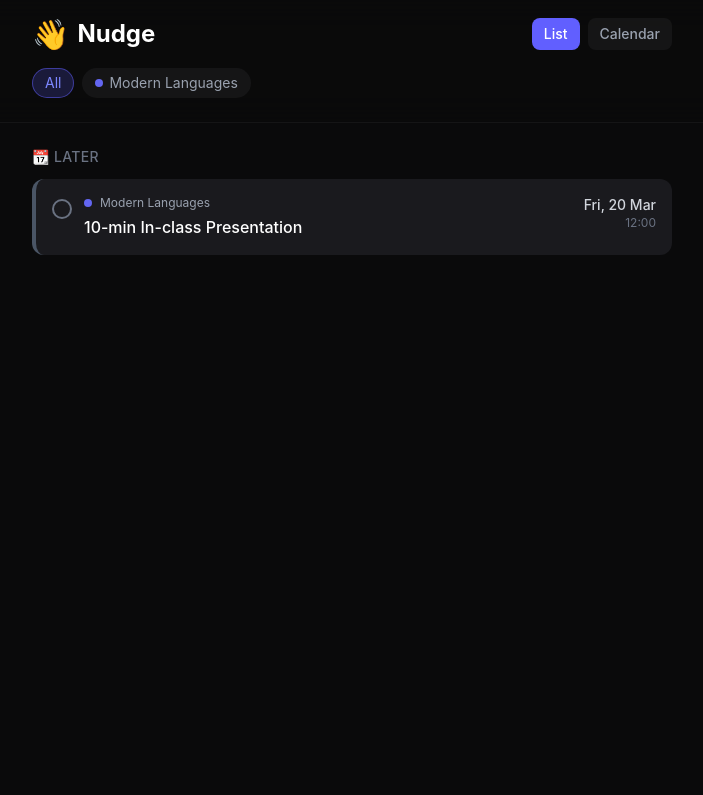
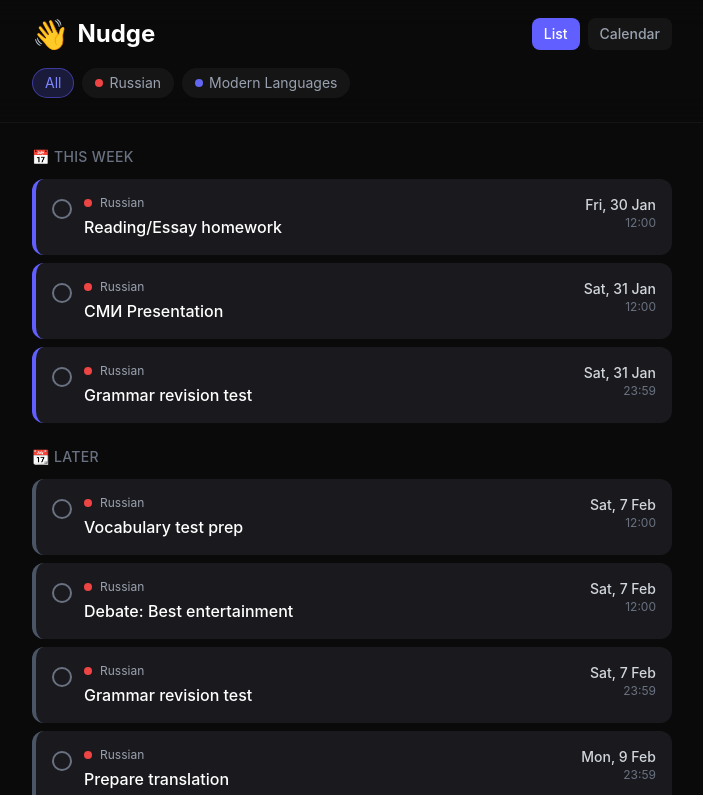
Before and after one commit to noahtlawrence-dev/nudge, a React (Vite) app: page / in a window 1280 px wide. Shown: the top 795 px of the page, without its empty margins (288-991 px from the left). Built offline with nearby package versions, Linux system fonts and the light colour scheme.

Commit message:
Add Russian homework assignments from syllabus

```diff
--- a/src/App.jsx
+++ b/src/App.jsx
@@ -1,9 +1,85 @@
 import { useState, useEffect } from 'react'
 
-// Noah's assignments - will be fetched from calendar later
+// Noah's assignments - synced from Blackboard calendar + manual adds
 const initialAssignments = [
+  // Week 14 - This week (Jan 27 - Feb 2)
   {
     id: 1,
+    title: "СМИ Presentation",
+    subject: "Russian",
+    dueDate: "2026-01-31T12:00:00",
+    description: "Oral presentation on СМИ (media)",
+    completed: false
+  },
+  {
+    id: 2,
+    title: "Grammar revision test",
+    subject: "Russian",
+    dueDate: "2026-01-31T23:59:00",
+    description: "Revise то что; все что; тот кто; те кто; все кто. Complete exercises and upload to Bb Discussion forum.",
+    completed: false
+  },
+  {
+    id: 3,
+    title: "Reading/Essay homework",
+    subject: "Russian",
+    dueDate: "2026-01-30T12:00:00",
+    description: "Check 'Homework for after Christmas' in Read/Essay Folder / Weeks 13-23",
+    completed: false
+  },
+  // Week 15 (Feb 3-9)
+  {
+    id: 4,
+    title: "Vocabulary test prep",
+    subject: "Russian",
+    dueDate: "2026-02-07T12:00:00",
+    description: "Learn vocabulary p. 32 of handbook. Read phrases p. 31. Do exercises p. 33.",
+    completed: false
+  },
+  {
+    id: 5,
+    title: "Debate: Best entertainment",
+    subject: "Russian",
+    dueDate: "2026-02-07T12:00:00",
+    description: "Prepare for debate about best type of entertainment",
+    completed: false
+  },
+  {
+    id: 6,
+    title: "Grammar revision test",
+    subject: "Russian",
+    dueDate: "2026-02-07T23:59:00",
+    description: "Revise conjunctions of time. Complete exercises and upload to Bb Discussion forum.",
+    completed: false
+  },
+  {
+    id: 7,
+    title: "Prepare translation",
+    subject: "Russian",
+    dueDate: "2026-02-09T23:59:00",
+    description: "R-E Translation - prepare for submission in Week 16",
+    completed: false
+  },
+  // Week 16 (Feb 10-16)
+  {
+    id: 8,
+    title: "Submit translation",
+    subject: "Russian",
+    dueDate: "2026-02-13T12:00:00",
+    description: "R-E Translation Group A - submit translation",
+    completed: false
+  },
+  {
+    id: 9,
+    title: "Grammar revision test",
+    subject: "Russian",
+    dueDate: "2026-02-14T23:59:00",
+    description: "Revise conjunctions of cause. Complete exercises and upload to Bb Discussion forum.",
+    completed: false
+  },
+  // From Blackboard calendar
+  {
+    id: 10,
     title: "10-min In-class Presentation",
     subject: "Modern Languages",
     dueDate: "2026-03-20T12:00:00",
@@ -230,6 +306,7 @@ function Section({ title, assignments, urgency, subjectColors, onToggleComplete
 }
 
 function AssignmentCard({ assignment, urgency, color, onToggleComplete }) {
+  const [expanded, setExpanded] = useState(false)
   const dueDate = new Date(assignment.dueDate)
 
   const formatDate = (date) => {
@@ -259,22 +336,28 @@ function AssignmentCard({ assignment, urgency, color, onToggleComplete }) {
   return (
     <div
       className={`bg-[#1a1a1e] rounded-xl p-4 border-l-4 ${urgencyStyles[urgency]}
-        hover:bg-[#222226] transition-colors cursor-pointer
+        hover:bg-[#222226] transition-colors
         ${assignment.completed ? 'opacity-60' : ''}`}
-      onClick={() => onToggleComplete(assignment.id)}
     >
       <div className="flex items-start gap-3">
-        <div
-          className={`mt-1 w-5 h-5 rounded-full border-2 flex items-center justify-center flex-shrink-0
-            ${assignment.completed ? 'bg-green-500 border-green-500' : 'border-gray-500'}`}
+        <button
+          onClick={(e) => {
+            e.stopPropagation()
+            onToggleComplete(assignment.id)
+          }}
+          className={`mt-1 w-5 h-5 rounded-full border-2 flex items-center justify-center flex-shrink-0 transition-colors
+            ${assignment.completed ? 'bg-green-500 border-green-500' : 'border-gray-500 hover:border-gray-400'}`}
         >
           {assignment.completed && (
             <svg className="w-3 h-3 text-white" fill="none" viewBox="0 0 24 24" stroke="currentColor">
               <path strokeLinecap="round" strokeLinejoin="round" strokeWidth={3} d="M5 13l4 4L19 7" />
             </svg>
           )}
-        </div>
-        <div className="flex-1 min-w-0">
+        </button>
+        <div
+          className="flex-1 min-w-0 cursor-pointer"
+          onClick={() => setExpanded(!expanded)}
+        >
           <div className="flex items-center gap-2 mb-1">
             <span
               className="w-2 h-2 rounded-full flex-shrink-0"
@@ -285,6 +368,9 @@ function AssignmentCard({ assignment, urgency, color, onToggleComplete }) {
           <h3 className={`font-medium ${assignment.completed ? 'line-through text-gray-500' : ''}`}>
             {assignment.title}
           </h3>
+          {expanded && assignment.description && (
+            <p className="text-sm text-gray-400 mt-2">{assignment.description}</p>
+          )}
         </div>
         <div className="text-right flex-shrink-0">
           <div className={`text-sm font-medium ${
```
